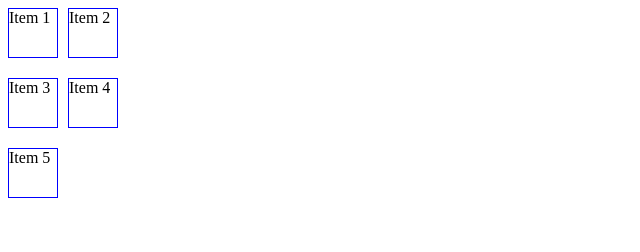
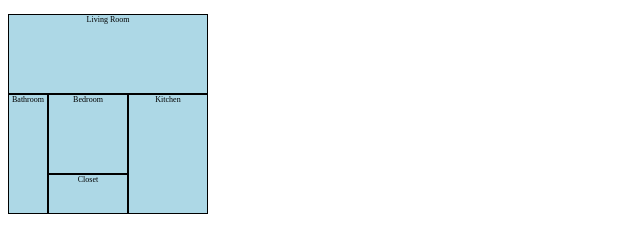
Before and after one commit to GoldenGlint/Odin-Training, a plain HTML site: page grid.html in a window 1280 px wide. Shown: the whole page, without its empty margins (0-640 px from the left). Drawn offline with Linux system fonts and the light colour scheme.

Commit message:
Grid Positioning Notes

```diff
--- a/grid.css
+++ b/grid.css
@@ -1,4 +1,4 @@
-.container{
+/*.container{
     display: grid;
     grid-template-columns: 50px 50px;
     grid-template-rows: 50px 50px;
@@ -6,9 +6,47 @@
     column-gap: 10px;
     row-gap: 20px;
 
-    /*grid-template: 50px 50px / 50px 50px;*/
+    grid-template: 50px 50px / 50px 50px;
 }
 
 .container>div{
     border: 1px solid blue;
+}*/
+
+.container{
+    display: inline-grid;
+    grid-template: 40px 40px 40px 40px 40px / 40px 40px 40px 40px 40px;
+    background-color: lightblue;
 }
+
+.room{
+    border: 1px solid;
+    font-size: 50%;
+    text-align: center;
+}
+
+#living-room{
+    grid-column-start: 1;
+    grid-column-end: 6;
+    grid-row-start: 1;
+    grid-row-end: 3;
+}
+#kitchen{
+    grid-column: 4/6;
+    grid-row: 3/6;
+}
+
+#bedroom{
+    grid-row: 3/5;
+    grid-column: 2/4;
+}
+
+#closet{
+    grid-row: 5/6;
+    grid-column: 2/4;
+}
+
+#bathroom{
+    grid-row: 3/6;
+    grid-column: 1/2;
+}
--- a/grid.html
+++ b/grid.html
@@ -7,12 +7,19 @@
     <link rel="stylesheet" href="grid.css">
 </head>
 <body>
-    <div class="container">
+    <!--<div class="container">
         <div>Item 1</div>
         <div>Item 2</div>
         <div>Item 3</div>
         <div>Item 4</div>
         <div>Item 5</div>
+    </div>-->
+    <div class="container">
+        <div class="room" id="living-room">Living Room</div>
+        <div class="room" id="kitchen">Kitchen</div>
+        <div class="room" id="bedroom">Bedroom</div>
+        <div class="room" id="bathroom">Bathroom</div>
+        <div class="room" id="closet">Closet</div>
     </div>
 </body>
 </html>
```
Also changed, not shown: grid.md (+5 -0 lines).
